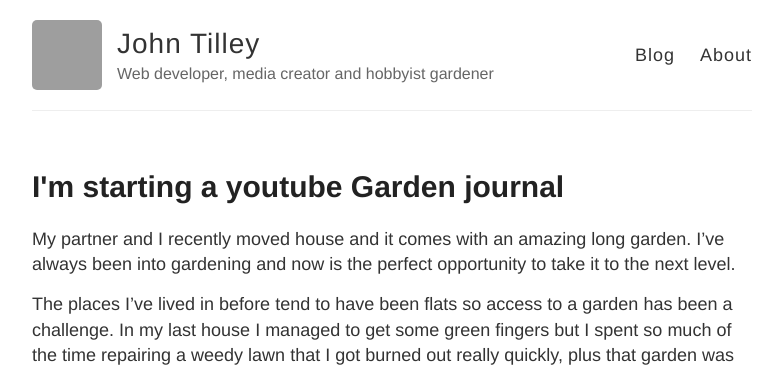
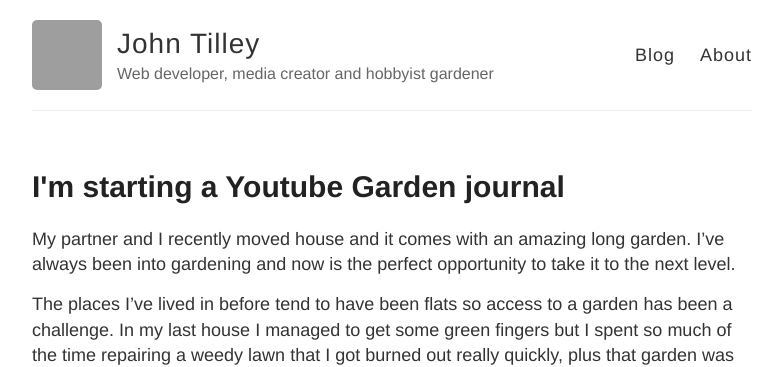
Before and after one commit to johnatilley/johnatilley.github.io, a Jekyll site: the page built from _posts/2020-07-03-im-starting-a-youtube-garden-journal.md, in a window 1280 px wide, cut to the strip 0-367 px from the top of the page. Shown: the whole strip, without its empty margins (248-1030 px from the left). Built offline with Jekyll 4.4.1, drawn with Linux system fonts in a browser that asks for light colours; comment, search, counter and statistics services are not loaded; grey boxes are pictures that could not be loaded.

Commit message:
Capitalisation

```diff
--- a/_posts/2020-07-03-im-starting-a-youtube-garden-journal.md
+++ b/_posts/2020-07-03-im-starting-a-youtube-garden-journal.md
@@ -1,6 +1,6 @@
 ---
 layout: post
-title: I'm starting a youtube Garden journal
+title: I'm starting a Youtube Garden journal
 ---
 
 My partner and I recently moved house and it comes with an amazing long garden. I've always been into gardening and now is the perfect opportunity to take it to the next level.
```
